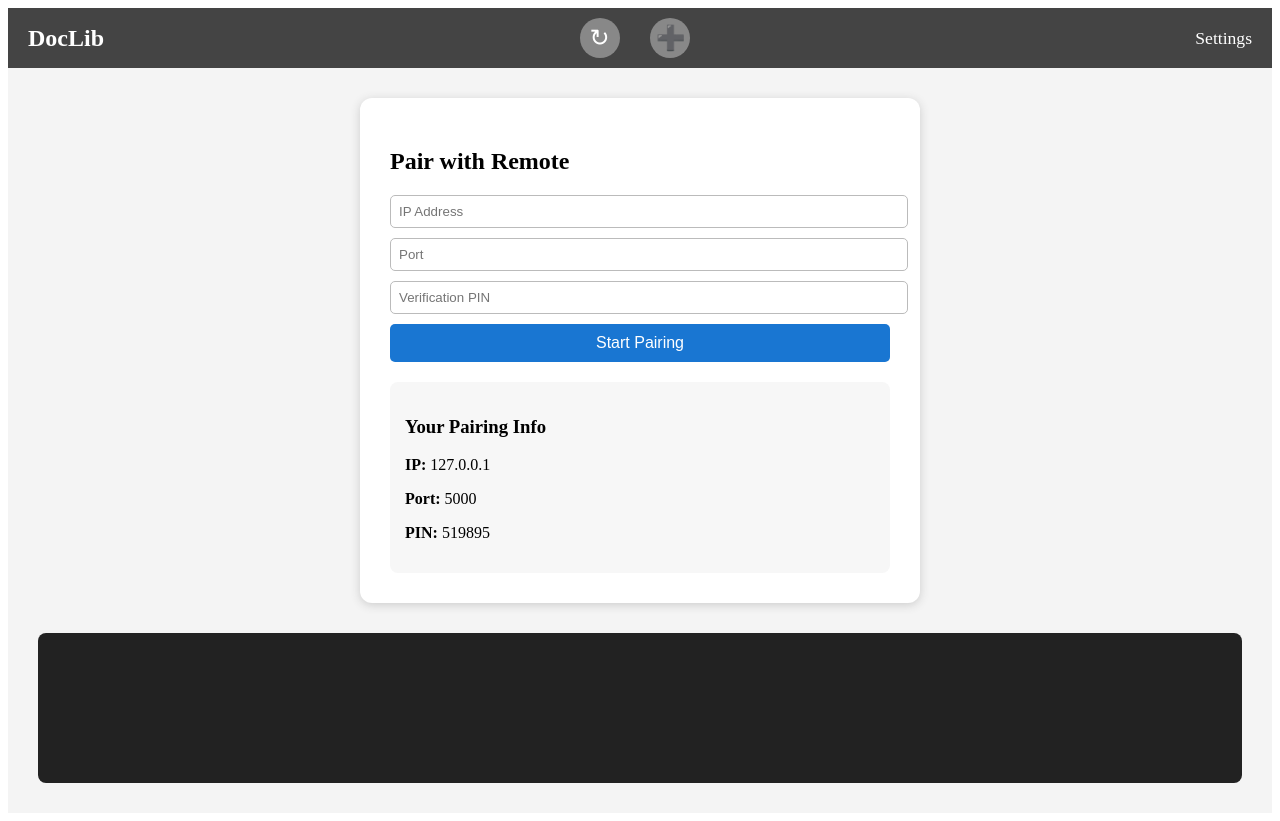
After one commit to Crowfunder/flaszk, a Flask app: page /settings in a window 1280 px wide. The commit adds this page. Run offline with Flask 3, Linux system fonts and the light colour scheme; parts of the project's set-up code (start-up, migrations or seed data) failed here and were passed over.

Commit message:
init fromnt

```diff
--- a/app/app.py
+++ b/app/app.py
@@ -108,4 +108,7 @@ def create_app():
     from .components.pairing.pairingController import bp as bp_pairing
     app.register_blueprint(bp_pairing)
 
+    from .components.client.clientController import bp as bp_client
+    app.register_blueprint(bp_client)
+
     return app
--- a/app/components/client/clientController.py
+++ b/app/components/client/clientController.py
@@ -4,10 +4,46 @@ from app.database.models import Document, DocumentMetadata, DocumentMirror, Remo
 from app.database.schema.schemas import LocalDocumentSchema, DocumentMirrorSchema
 from .clientConfig import CLIENT_METADATA_ENDPOINT, CLIENT_DOCUMENT_ENDPOINT, CLIENT_MIRRORS_ENDPOINT
 from .clientService import getRequestFilehash
+from app.components.pairing.pin.pinManager import pin
 
 bp = Blueprint('bp_client', __name__)
 
+# Example additions to app.py or a blueprint
 
+@bp.route('/')
+def home():
+    # Fetch all local documents with metadata
+    documents = Document.query.all()
+    return render_template('index.html', documents=documents)
+
+@bp.route('/document/<file_hash>')
+def document_detail(file_hash):
+    document = Document.query.get(file_hash)
+    return render_template('document_detail.html', document=document)
+
+@bp.route('/settings', methods=['GET', 'POST'])
+def settings():
+    # Handle pairing form and logs
+    my_ip = '127.0.0.1'  # Replace with actual logic
+    my_port = 5000       # Replace with actual logic
+    my_pin = pin.get_pin()  # Use your pin manager
+    connection_logs = []    # Replace with actual logs
+    if request.method == 'POST':
+        # Handle pairing logic
+        ...
+    return render_template('settings.html', my_ip=my_ip, my_port=my_port, my_pin=my_pin, connection_logs=connection_logs)
+
+@bp.route('/sync', methods=['POST'])
+def sync():
+    # Call your sync logic
+    ...
+    return redirect(url_for('home'))
+
+@bp.route('/index_docs', methods=['POST'])
+def index_docs():
+    # Call your indexing logic
+    ...
+    return redirect(url_for('home'))
 
 # TODO: Secure with @login_required !!!!
 @bp.route(CLIENT_DOCUMENT_ENDPOINT, methods=['GET'])
--- a/app/static/site.css
+++ b/app/static/site.css
@@ -1,9 +1,10 @@
 .navbar {
-    background-color: lightslategray;
-    font-size: 1em;
-    font-family: 'Trebuchet MS', 'Lucida Sans Unicode', 'Lucida Grande', 'Lucida Sans', Arial, sans-serif;
-    color: white;
-    padding: 8px 5px 8px 5px;
+    background-color: #444;
+    color: #fff;
+    padding: 10px 20px;
+    display: flex;
+    align-items: center;
+    justify-content: space-between;
 }
 
 .navbar a {
@@ -12,16 +13,171 @@
 }
 
 .navbar-brand {
-    font-size: 1.2em;
-    font-weight: 600;
+    font-size: 1.5em;
+    font-weight: bold;
+}
+
+.navbar-circles {
+    display: flex;
+    gap: 20px;
+}
+
+.circle-btn {
+    width: 40px;
+    height: 40px;
+    border-radius: 50%;
+    border: none;
+    background: #888;
+    color: #fff;
+    font-size: 1.5em;
+    cursor: pointer;
+    margin: 0 5px;
+    transition: background 0.2s;
+}
+
+.circle-btn:hover {
+    background: #666;
 }
 
 .navbar-item {
-    font-variant: small-caps;
     margin-left: 30px;
+    color: #fff;
+    text-decoration: none;
+    font-size: 1.1em;
 }
 
 .body-content {
-    padding: 5px;
-    font-family:'Segoe UI', Tahoma, Geneva, Verdana, sans-serif;
+    padding: 30px;
+    background: #f4f4f4;
+    min-height: 80vh;
 }
+
+.index-grid {
+    display: flex;
+    flex-wrap: wrap;
+    gap: 30px;
+    justify-content: flex-start;
+}
+
+.doc-card {
+    background: #ddd;
+    border-radius: 10px;
+    width: 180px;
+    padding: 10px;
+    text-align: center;
+    cursor: pointer;
+    transition: box-shadow 0.2s;
+}
+
+.doc-card:hover {
+    box-shadow: 0 0 10px #aaa;
+}
+
+.doc-thumb {
+    width: 100%;
+    height: 220px;
+    background: #bbb;
+    border-radius: 8px;
+    margin-bottom: 10px;
+    object-fit: cover;
+}
+
+.doc-title {
+    font-weight: bold;
+    font-size: 1.1em;
+    margin-top: 5px;
+}
+
+.detail-container {
+    display: flex;
+    gap: 40px;
+    align-items: flex-start;
+}
+
+.detail-thumb {
+    width: 350px;
+    height: 480px;
+    background: #bbb;
+    border-radius: 12px;
+    object-fit: cover;
+}
+
+.detail-meta {
+    flex: 1;
+    background: #fff;
+    border-radius: 10px;
+    padding: 20px;
+    min-width: 300px;
+}
+
+.download-btn {
+    position: fixed;
+    right: 40px;
+    bottom: 40px;
+    background: #4caf50;
+    color: #fff;
+    border: none;
+    border-radius: 50%;
+    width: 60px;
+    height: 60px;
+    font-size: 2em;
+    cursor: pointer;
+    box-shadow: 0 4px 16px #888;
+    transition: background 0.2s;
+}
+
+.download-btn:hover {
+    background: #388e3c;
+}
+
+.settings-card {
+    background: #fff;
+    border-radius: 12px;
+    padding: 30px;
+    max-width: 500px;
+    margin: 0 auto 30px auto;
+    box-shadow: 0 2px 10px #ccc;
+
+}
+
+.pairing-form input {
+    width: 100%;
+    margin-bottom: 10px;
+    padding: 8px;
+    border-radius: 5px;
+    border: 1px solid #bbb;
+}
+
+.pairing-form button {
+    width: 100%;
+    padding: 10px;
+    background: #1976d2;
+    color: #fff;
+    border: none;
+    border-radius: 5px;
+    font-size: 1em;
+    cursor: pointer;
+}
+
+.pairing-form button:hover {
+    background: #125ea2;
+}
+
+.pairing-info {
+    margin-top: 20px;
+    background: #f7f7f7;
+    border-radius: 8px;
+    padding: 15px;
+}
+
+.connection-logs {
+    background: #222;
+    color: #0f0;
+    font-family: monospace;
+    border-radius: 8px;
+    padding: 15px;
+    margin-top: 20px;
+    min-height: 120px;
+    max-height: 200px;
+    overflow-y: auto;
+}
--- a/app/templates/base.html
+++ b/app/templates/base.html
@@ -2,20 +2,24 @@
 <html>
 <head>
     <meta charset="utf-8" />
-        <title>{% block title %}{% endblock %}</title>
+    <title>{% block title %}Doc Library{% endblock %}</title>
     <link rel="stylesheet" type="text/css" href="{{ url_for('static', filename='site.css')}}" />
 </head>
-
 <body>
     <div class="navbar">
-            <a href="{{ url_for('home') }}" class="navbar-brand">Home</a>
-            <a href="{{ url_for('about') }}" class="navbar-item">About</a>
+        <a href="{{ url_for('bp_client.home') }}" class="navbar-brand">DocLib</a>
+        <div class="navbar-circles">
+            <form method="post" action="{{ url_for('bp_client.sync') }}">
+                <button type="submit" class="circle-btn" title="Sync">&#x21bb;</button>
+            </form>
+            <form method="post" action="{{ url_for('bp_client.index_docs') }}">
+                <button type="submit" class="circle-btn" title="Index">&#x2795;</button>
+            </form>
         </div>
-
+        <a href="{{ url_for('bp_client.settings') }}" class="navbar-item">Settings</a>
+    </div>
     <div class="body-content">
-            {% block content %}
-            {% endblock %}
-            <hr/>
+        {% block content %}{% endblock %}
     </div>
 </body>
 </html>
--- /dev/null
+++ b/app/templates/settings.html
@@ -0,0 +1,24 @@
+{% extends 'base.html' %}
+{% block title %}Settings{% endblock %}
+{% block content %}
+<div class="settings-card">
+    <h2>Pair with Remote</h2>
+    <form class="pairing-form" method="post" action="{{ url_for('start_pairing') }}">
+        <input type="text" name="ip_address" placeholder="IP Address" required>
+        <input type="number" name="port" placeholder="Port" required>
+        <input type="text" name="pin" placeholder="Verification PIN" required>
+        <button type="submit">Start Pairing</button>
+    </form>
+    <div class="pairing-info">
+        <h3>Your Pairing Info</h3>
+        <p><b>IP:</b> {{ my_ip }}</p>
+        <p><b>Port:</b> {{ my_port }}</p>
+        <p><b>PIN:</b> {{ my_pin }}</p>
+    </div>
+</div>
+<div class="connection-logs">
+    {% for log in connection_logs %}
+        {{ log }}<br>
+    {% endfor %}
+</div>
+{% endblock %}
```
Also changed, not shown: app/templates/document_detail.html (added, +17 -0 lines), app/templates/index.html (+9 -1 lines). Lines whose indentation alone changed are shown as unchanged.
